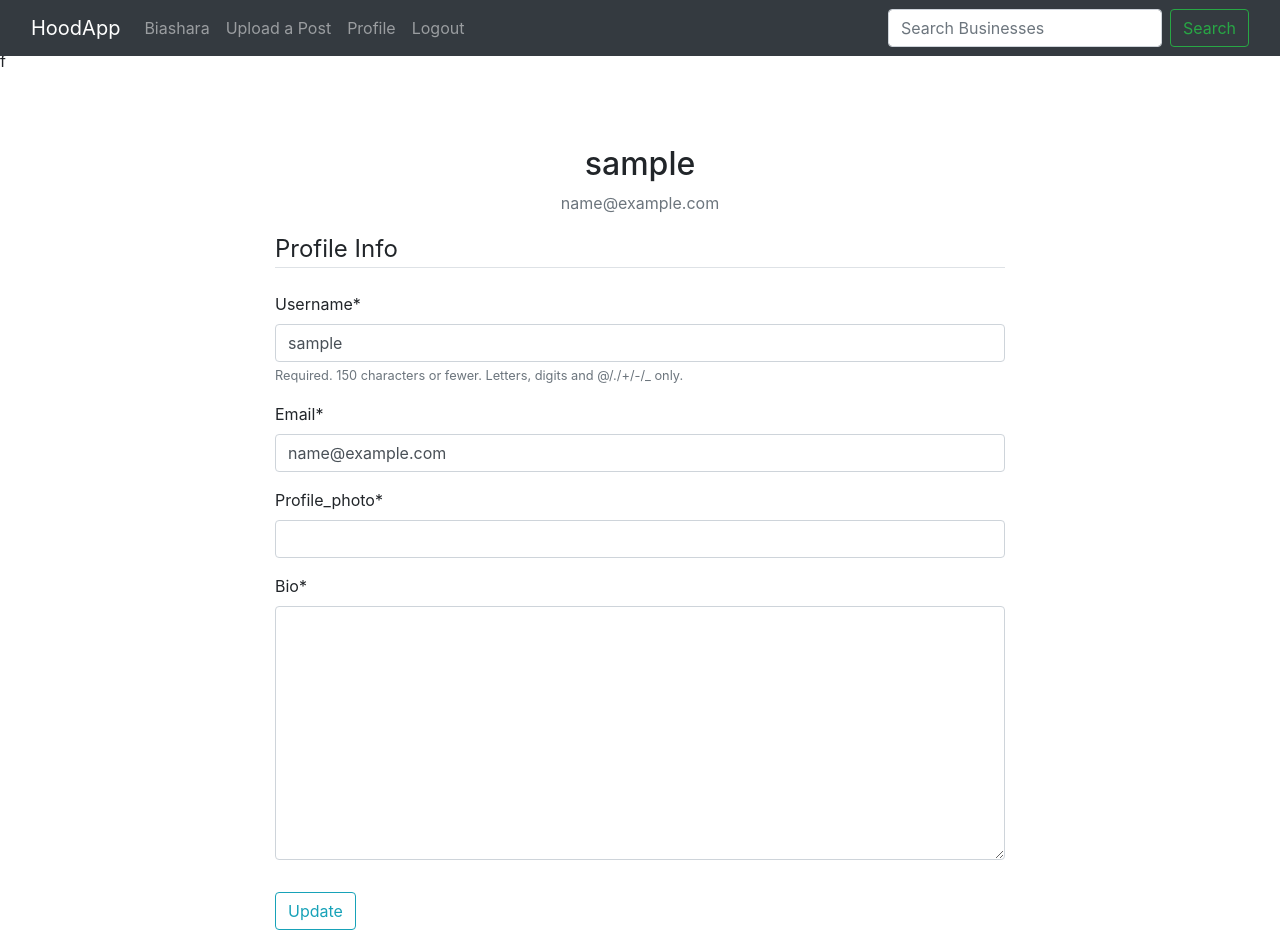
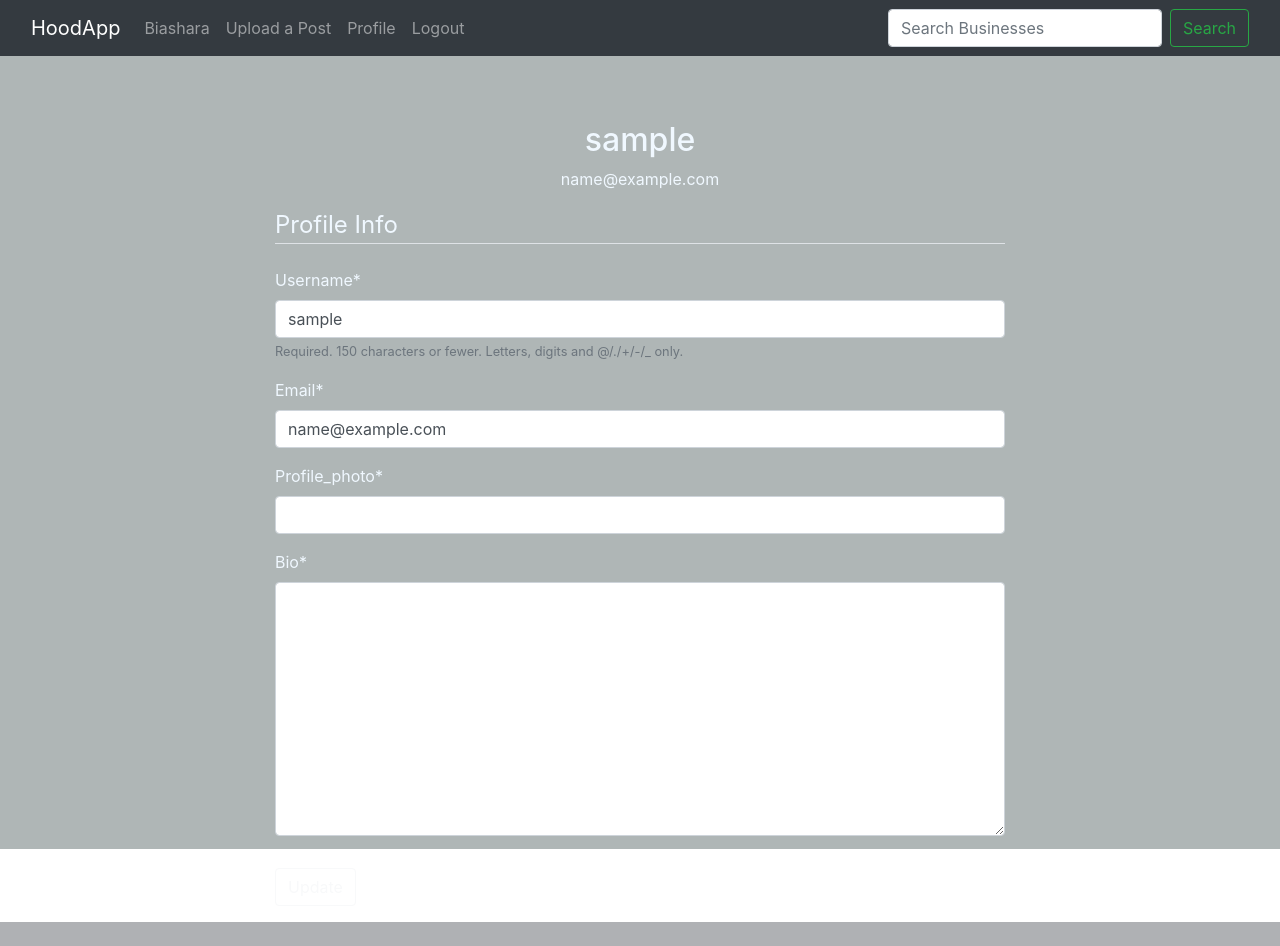
Before and after one commit to JohnKarima/hood, a Django app: page /update/ in a window 1280 px wide. After the commit the page ends 922 px from the top, so only its background shows below. Run offline with Django 3.2, Linux system fonts and the light colour scheme; the visitor is signed in with stand-in values (Sample User, id 1); some libraries are stand-ins or nearby versions.

Commit message:
add styling to index.html

```diff
--- a/hoodapp/templates/business.html
+++ b/hoodapp/templates/business.html
@@ -16,7 +16,7 @@
 
         {% for business in businesses %}
 
-        <div class="col md-6 text-center">
+        <div class="col lg-6 text-center">
 
             <div class="card text-center">
                 <div class="card-header">
--- a/hoodapp/templates/index.html
+++ b/hoodapp/templates/index.html
@@ -9,8 +9,8 @@
 
 <div class="container text-center">
 
-    <h2 class=" ml-5 pt-5  underline">Hood Posts</h2>
-    <h5 class="text-muted ">As at {% now "jS \o\f F" %} 2020</h5><br>
+    <h1 class=" ml-5 pt-5  underline">Hood Posts</h1>
+    <h2 class="">As at {% now "jS \o\f F" %} 2020</h2><br>
 
 </div>
 
--- a/hoodapp/templates/users/login.html
+++ b/hoodapp/templates/users/login.html
@@ -2,6 +2,7 @@
 {%load crispy_forms_tags%}
 {% block content %}
 {{block.super}}
+<div class="dark-mode whiten">
 <div class="container"><br><br>
     <div class="row">
         <div class="col-md-4"></div>
@@ -13,11 +14,11 @@
                 {{ form|crispy }}
             </fieldset>
             <div class="form-group text-center">
-                <button class="btn btn-outline-info" type="submit">Log In</button>
+                <button class="btn btn-outline-light" type="submit">Log In</button>
             </div>
             </form><br>
             <div class="border-top pt-3 text-center">
-            <small class="text-muted">Don't Have an Account?
+            <small class="">Don't Have an Account?
                 <a href="{% url 'register' %}">Sign Up</a>
             </small>
             </div>
@@ -25,6 +26,7 @@
         <div class="col-md-4"></div>
     </div>
 </div>
+</div>
 
 
 {% endblock %}
--- a/hoodapp/templates/users/logout.html
+++ b/hoodapp/templates/users/logout.html
@@ -1,6 +1,7 @@
 {%extends 'base.html'%}
 {% block content %}
 {{block.super}}
+<div class="dark-mode whiten">
 <div class="container"><br><br>
 <h2>You have been logged out</h2>
 <div class="border-top pt-3">
@@ -9,4 +10,5 @@
     </small>
 </div>
 </div>
+</div>
 {% endblock %}
--- a/hoodapp/templates/users/update.html
+++ b/hoodapp/templates/users/update.html
@@ -1,7 +1,8 @@
 {% extends 'base.html'%}
 {% load crispy_forms_tags %}
-{% block content %}f
+{% block content %}
 {{block.super}}
+<div class="dark-mode-imbo whiten">
 <div class="container"><br><br>
     <div class="row">
         <div class="col-md-2"></div>
@@ -13,21 +14,22 @@
             </div>
             <div class="text-center">
                 <h2 class="account-heading">{{ user.username }}</h2>
-                <p class="text-secondary ">{{ user.email }}</p>
+                <p class="">{{ user.email }}</p>
             </div>
             <form method="POST" enctype="multipart/form-data">
             {% csrf_token %}
-            <fieldset class="form-group">
+            <fieldset class="form-group whiten">
                 <legend class="border-bottom mb-4">Profile Info</legend>
                 {{ u_form|crispy }}
                 {{ p_form|crispy }}
             </fieldset>
             <div class="form-group">
-                <button class="btn btn-outline-info" type="submit">Update</button>
+                <button class="btn btn-outline-light" type="submit">Update</button>
             </div>
             </form>
         </div>
     <div class="col-md-2"></div>
     </div>
 </div>
+</div>
 {% endblock %}
--- a/static/css/baseapp.css
+++ b/static/css/baseapp.css
@@ -12,6 +12,13 @@
     width: 100vw;
 }
 
+.dark-mode-imbo {
+    background-color: rgb(175, 182, 182);
+    height: 100vh;
+    width: 100vw;
+}
+
+
 .underline {
     text-decoration: underline;
 }
```
